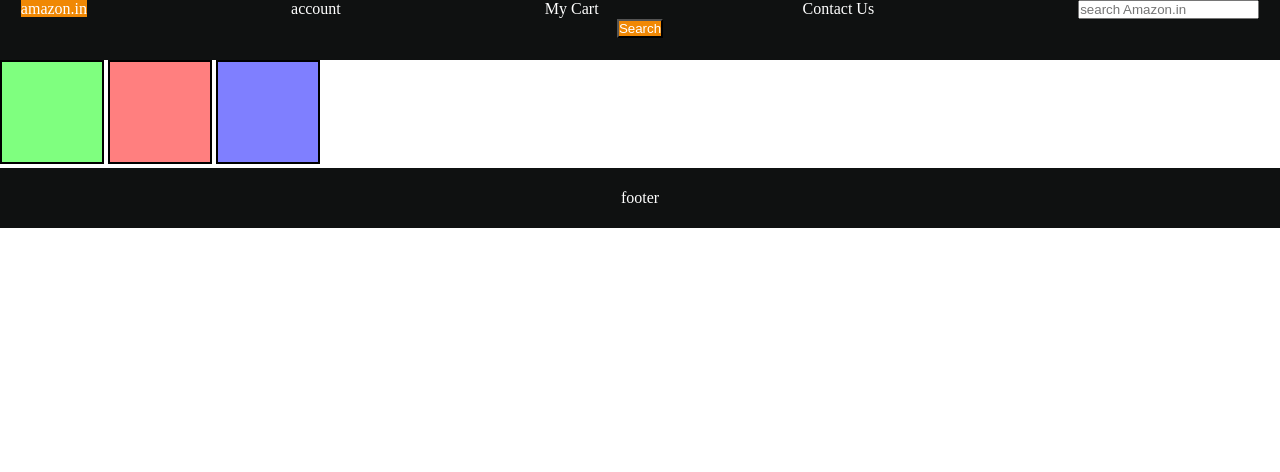
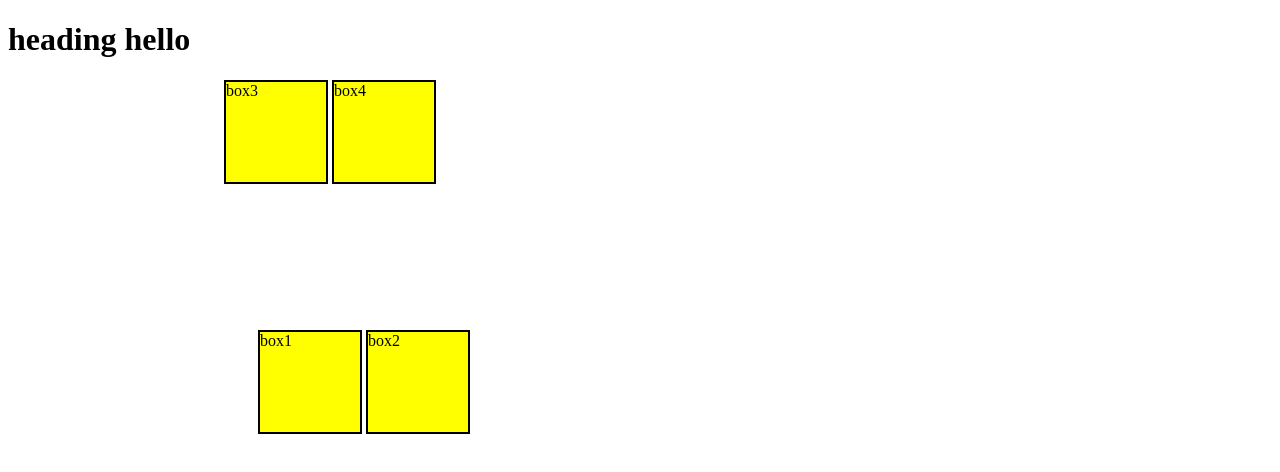
Before and after one commit to daksh94577/amazon_hedfoot_clone, a plain HTML site: page index.html in a window 1280 px wide. Drawn offline with Linux system fonts and the light colour scheme.

Commit message:
Initial commit

```diff
--- a/index.html
+++ b/index.html
@@ -3,25 +3,14 @@
 <head>
     <meta charset="UTF-8">
     <meta name="viewport" content="width=device-width, initial-scale=1.0">
-    <title>CSS</title>
+    <title>Document</title>
     <link rel="stylesheet" href="style.css">
 </head>
 <body>
-    <header>
-           <div id="navbar">
-              <a id="logo">amazon.in</a>
-              <a>account</a>
-              <a>My Cart</a>
-              <a>Contact Us</a>
-              <input placeholder="search Amazon.in">
-              <button>Search</button>
-</div>
-</header>
-        <div id="content">
-        <div class="contentbox" style="background-color: rgba(0, 255, 0, 0.5);"></div>
-        <div class="contentbox" style="background-color: rgba(255, 0,0, 0.5);"></div>
-        <div class="contentbox" style="background-color: rgba(0, 0, 255, 0.5);"></div>
-</div>
-      <footer>footer</footer>
+    <h1>heading hello</h1>
+    <div id="box1">box1</div>
+    <div id="box2">box2</div>
+    <div id="box3">box3</div>
+    <div id="box4">box4</div>
 </body>
 </html>
--- a/style.css
+++ b/style.css
@@ -1,37 +1,24 @@
-* {
-    margin: 0;
-    padding: 0;
-    color: white;
-}
-#logo {
-    background-color: #f08804;
-    height: 60px;
-}
-#navbar {
-    background-color: #0f1111;
-    height: 60px;
-    text-align: center;
-}
-button{
-    background-color: #f08804;
-}
-a {
-    margin-right: 200px;
+div {
+    height: 100px;
+    width: 100px;
+    background-color: yellow;
+    display: inline-block;
+    border: 2px solid black;
 }
 
-.contentbox {
-    height: 100px;
-    width: 100px;
-    border: 2px solid black;
-    display: inline-block;
+#box1 {
+    position: relative;
+    top: 250px;
+    right: 250px;
+    bottom: 250px;
+    left: 250px;
+
 }
-footer {
-    background-color: #0f1111;
-    color: white;
-    height: 60px;
-    text-align: center;
-    line-height: 60px;
+#box2 {
+    position: relative;
+    top: 250px;
+    right: 250px;
+    bottom: 250px;
+    left: 250px;
+
 }
-#content {
-    height: 600pxpx;
-}
```
